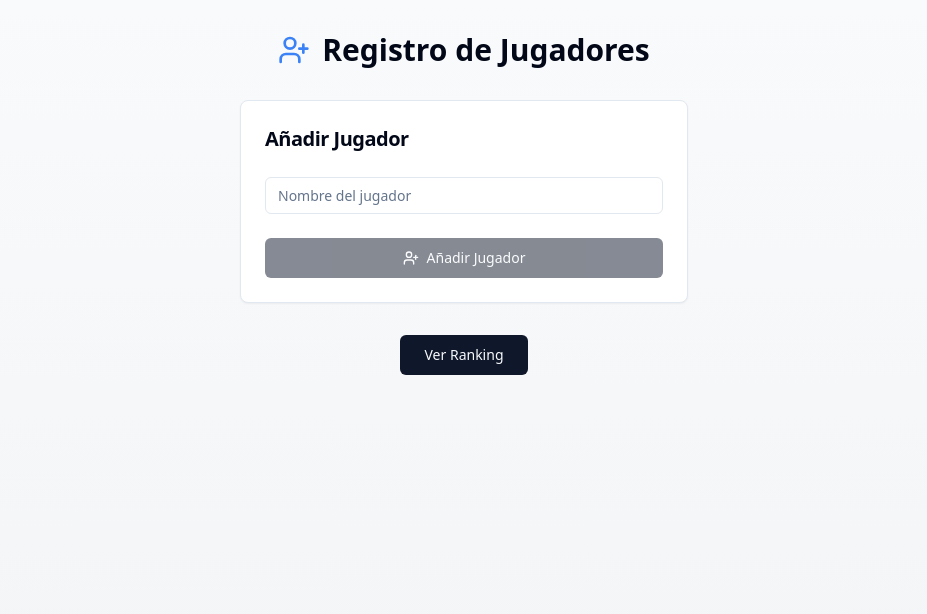
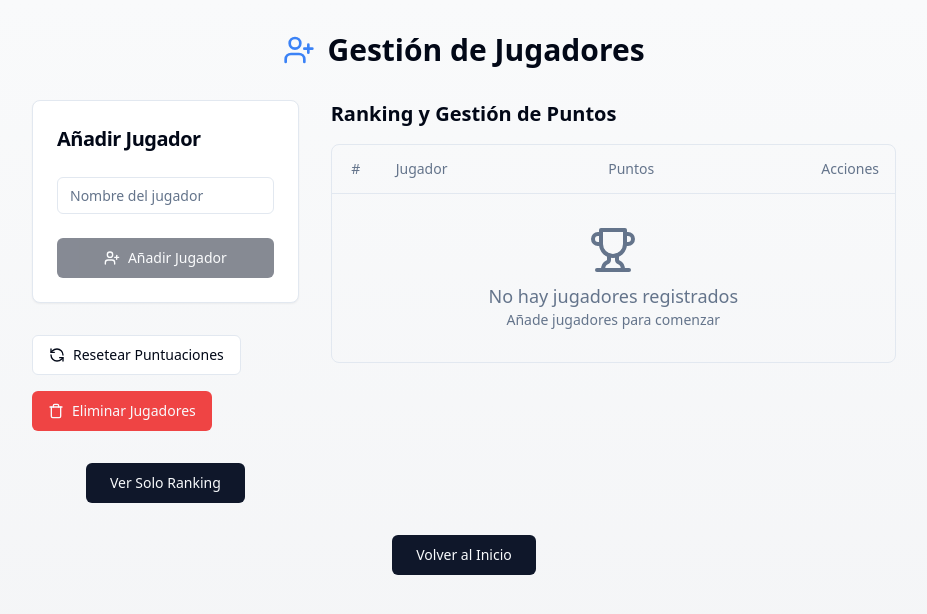
Before and after one commit to JaseDM/ranker-mania, a React (Vite) app: page /register in a window 1280 px wide. Shown: the top 614 px of the page, without its empty margins (176-1103 px from the left). Built offline with nearby package versions, Linux system fonts and the light colour scheme.

Commit message:
feat: Separate player list and add points
Implement separate screens for player management and ranking display, with add points functionality in the register screen.

```diff
--- a/src/pages/Index.tsx
+++ b/src/pages/Index.tsx
@@ -30,7 +30,7 @@ const Index = () => {
             <CardContent>
               <Button onClick={() => navigate('/ranking')} className="w-full">
                 <List className="h-4 w-4 mr-2" />
-                Ver Ranking
+                Ver Solo Ranking
               </Button>
             </CardContent>
           </Card>
@@ -39,16 +39,16 @@ const Index = () => {
             <CardHeader>
               <CardTitle className="flex items-center">
                 <UserPlus className="h-5 w-5 mr-2 text-blue-500" />
-                Registro de Jugadores
+                Gestión Completa
               </CardTitle>
               <CardDescription>
-                Registra nuevos jugadores en el sistema
+                Registra jugadores, modifica puntuaciones y gestiona el ranking
               </CardDescription>
             </CardHeader>
             <CardContent>
               <Button onClick={() => navigate('/register')} className="w-full">
                 <UserPlus className="h-4 w-4 mr-2" />
-                Registrar Jugadores
+                Gestionar Jugadores
               </Button>
             </CardContent>
           </Card>
--- a/src/pages/Ranking.tsx
+++ b/src/pages/Ranking.tsx
@@ -1,17 +1,19 @@
 
 import { usePlayerManager } from '@/hooks/usePlayerManager';
-import RankingTable from '@/components/RankingTable';
-import { Trophy } from 'lucide-react';
+import { Trophy, UserPlus, List } from 'lucide-react';
 import { Button } from '@/components/ui/button';
 import { useNavigate } from 'react-router-dom';
+import {
+  Table,
+  TableHeader,
+  TableBody,
+  TableHead,
+  TableRow,
+  TableCell
+} from '@/components/ui/table';
 
 const Ranking = () => {
-  const {
-    getRankedPlayers,
-    increaseScore,
-    deletePlayer,
-  } = usePlayerManager();
-
+  const { getRankedPlayers } = usePlayerManager();
   const rankedPlayers = getRankedPlayers();
   const navigate = useNavigate();
 
@@ -25,13 +27,40 @@ const Ranking = () => {
         </div>
 
         <div className="grid grid-cols-1 gap-8 mb-8">
-          {/* Tabla de ranking */}
-          <div>
-            <RankingTable
-              players={rankedPlayers}
-              onIncreaseScore={increaseScore}
-              onDeletePlayer={deletePlayer}
-            />
+          {/* Tabla de ranking (solo visualización) */}
+          <div className="w-full overflow-hidden rounded-lg border">
+            <Table>
+              <TableHeader>
+                <TableRow>
+                  <TableHead className="w-12 text-center">#</TableHead>
+                  <TableHead>Jugador</TableHead>
+                  <TableHead className="text-center">Puntos</TableHead>
+                </TableRow>
+              </TableHeader>
+              <TableBody>
+                {rankedPlayers.length === 0 ? (
+                  <TableRow>
+                    <TableCell colSpan={3} className="text-center py-8">
+                      <div className="flex flex-col items-center justify-center text-muted-foreground">
+                        <Trophy className="h-12 w-12 mb-2" />
+                        <p className="text-lg">No hay jugadores registrados</p>
+                        <p className="text-sm">Añade jugadores para comenzar</p>
+                      </div>
+                    </TableCell>
+                  </TableRow>
+                ) : (
+                  rankedPlayers.map((player, index) => (
+                    <TableRow key={player.id}>
+                      <TableCell className="text-center font-medium">
+                        {index + 1}
+                      </TableCell>
+                      <TableCell className="font-medium">{player.name}</TableCell>
+                      <TableCell className="text-center">{player.score}</TableCell>
+                    </TableRow>
+                  ))
+                )}
+              </TableBody>
+            </Table>
           </div>
 
           {/* Botones de navegación */}
@@ -40,7 +69,7 @@ const Ranking = () => {
               Inicio
             </Button>
             <Button onClick={() => navigate('/register')} className="px-6">
-              Registrar Jugadores
+              Gestionar Jugadores
             </Button>
           </div>
         </div>
--- a/src/pages/Register.tsx
+++ b/src/pages/Register.tsx
@@ -5,9 +5,20 @@ import AddPlayerForm from '@/components/AddPlayerForm';
 import { usePlayerManager } from '@/hooks/usePlayerManager';
 import { UserPlus } from 'lucide-react';
 import { Button } from '@/components/ui/button';
+import RankingTable from '@/components/RankingTable';
+import AdminActions from '@/components/AdminActions';
 
 const Register = () => {
-  const { addPlayer } = usePlayerManager();
+  const {
+    addPlayer,
+    getRankedPlayers,
+    increaseScore,
+    deletePlayer,
+    resetAllScores,
+    deleteAllPlayers
+  } = usePlayerManager();
+
+  const rankedPlayers = getRankedPlayers();
   const navigate = useNavigate();
 
   return (
@@ -16,20 +27,43 @@ const Register = () => {
         {/* Cabecera */}
         <div className="flex items-center justify-center mb-8">
           <UserPlus className="h-8 w-8 mr-3 text-blue-500" />
-          <h1 className="text-3xl font-bold text-center">Registro de Jugadores</h1>
+          <h1 className="text-3xl font-bold text-center">Gestión de Jugadores</h1>
         </div>
 
-        <div className="grid grid-cols-1 gap-8 mb-8">
+        <div className="grid grid-cols-1 md:grid-cols-3 gap-8 mb-8">
           {/* Formulario para añadir jugadores */}
-          <div className="max-w-md mx-auto w-full">
+          <div className="md:col-span-1">
             <AddPlayerForm onAddPlayer={addPlayer} />
+
+            <div className="mt-8">
+              <AdminActions
+                onResetScores={resetAllScores}
+                onDeletePlayers={deleteAllPlayers}
+              />
+            </div>
+
+            <div className="mt-8 flex justify-center">
+              <Button onClick={() => navigate('/ranking')} className="px-6">
+                Ver Solo Ranking
+              </Button>
+            </div>
           </div>
 
-          <div className="flex justify-center">
-            <Button onClick={() => navigate('/')} className="px-6">
-              Ver Ranking
-            </Button>
+          {/* Tabla de ranking con funcionalidad */}
+          <div className="md:col-span-2">
+            <h2 className="text-xl font-semibold mb-4">Ranking y Gestión de Puntos</h2>
+            <RankingTable
+              players={rankedPlayers}
+              onIncreaseScore={increaseScore}
+              onDeletePlayer={deletePlayer}
+            />
           </div>
+        </div>
+
+        <div className="flex justify-center">
+          <Button onClick={() => navigate('/')} className="px-6">
+            Volver al Inicio
+          </Button>
         </div>
       </div>
     </div>
```
